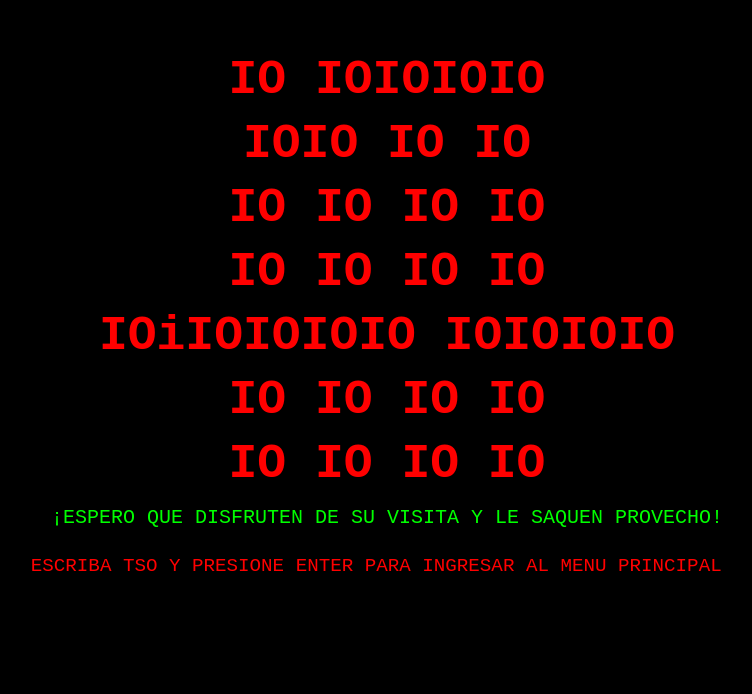
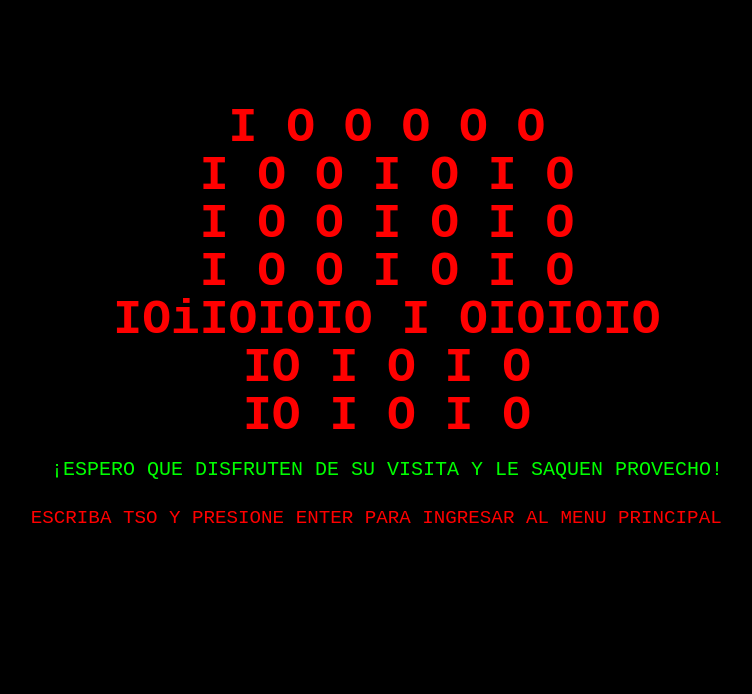
Before and after one commit to ayu3389/Ayelen_Rivero.github.io, a plain HTML site: page index.html in a window 1280 px wide. Shown: the part 106-800 px from the top of the page, without its empty margins (253-1005 px from the left). Drawn offline with nearby package versions, Linux system fonts and the light colour scheme; a web font is replaced by a local one.

Commit message:
Update index.html

```diff
--- a/index.html
+++ b/index.html
@@ -91,13 +91,15 @@
    </header>
  <main class="container mx-auto px-6 py-8 h-screen flex items-center justify-center">
     <div class="text-center">
-      <h1 class="text-5xl font-bold mb-4"> <span>      IO         IOIOIOIO </span></h1>
-      <h1 class="text-5xl font-bold mb-4"> <span>     IOIO        IO     IO</span></h1>
-      <h1 class="text-5xl font-bold mb-4"> <span>    IO  IO       IO      IO</span></h1>
-      <h1 class="text-5xl font-bold mb-4"> <span>   IO    IO      IO     IO</span></h1>
-      <h1 class="text-5xl font-bold mb-4"> <span>  IOiIOIOIOIO    IOIOIOIO</span></h1>
-      <h1 class="text-5xl font-bold mb-4"> <span> IO         IO   IO  IO</span></h1>
-      <h1 class="text-5xl font-bold mb-4"> <span>IO           IO  IO   IO</span></h1>
+      <h1 class="text-5xl font-bold mb-4">
+      <span>   I    O O O O O</span><br>
+      <span>  I O O    I O    I O</span><br>
+      <span> I O   O   I O     I O</span><br>
+      <span>I O     O  I O    I O</span><br>
+      <span>IOiIOIOIO I OIOIOIO</span><br>
+      <span>IO       I O I O</span><br>
+      <span>IO       I O  I O</span><br>
+    </h1>
       <p class="text-xl">¡ESPERO QUE DISFRUTEN DE SU VISITA Y LE SAQUEN PROVECHO!</p>
       <p id="instructions">ESCRIBA TSO Y PRESIONE ENTER PARA INGRESAR AL MENU PRINCIPAL <span id="cursor"></span></p>
     </div>
```
